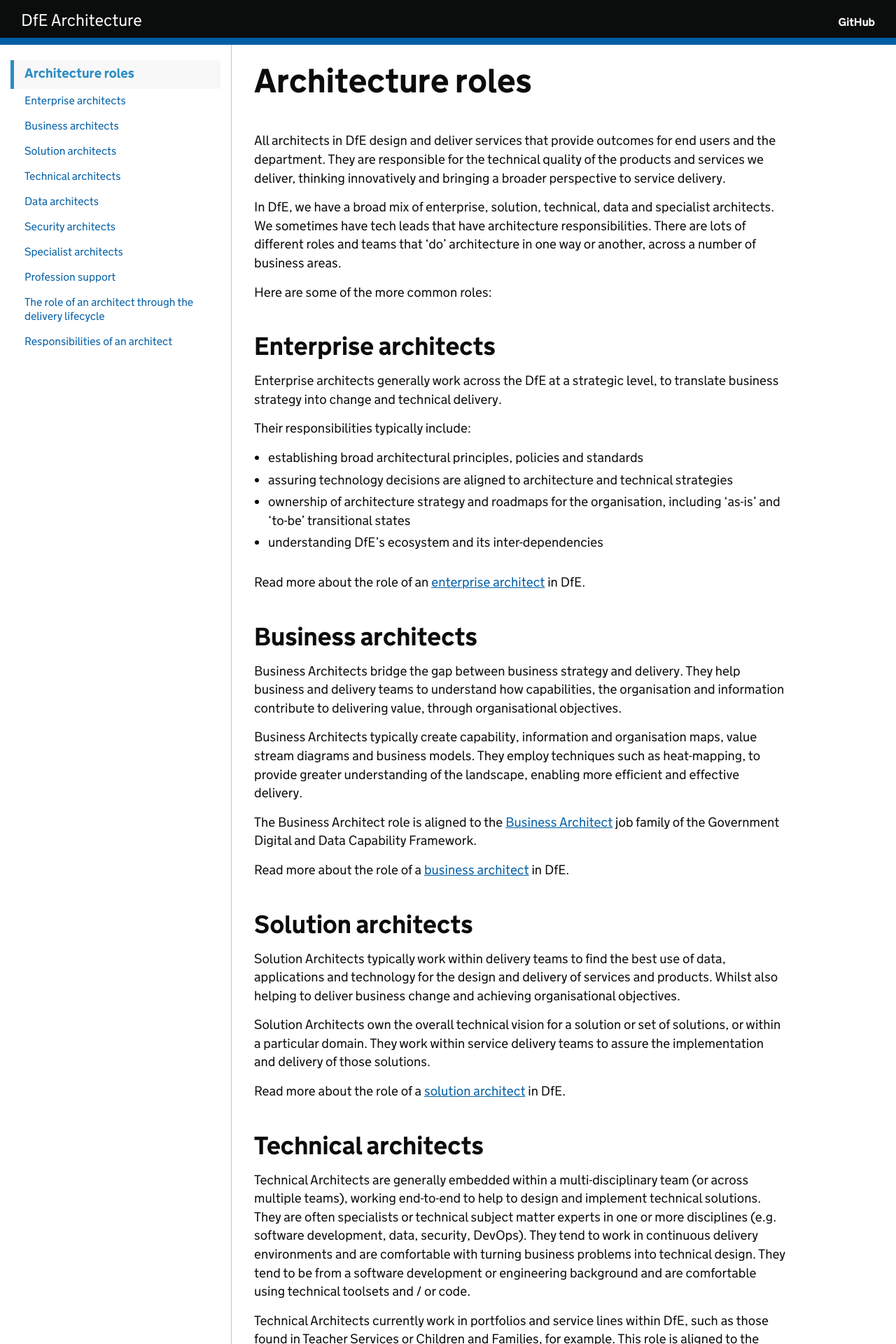
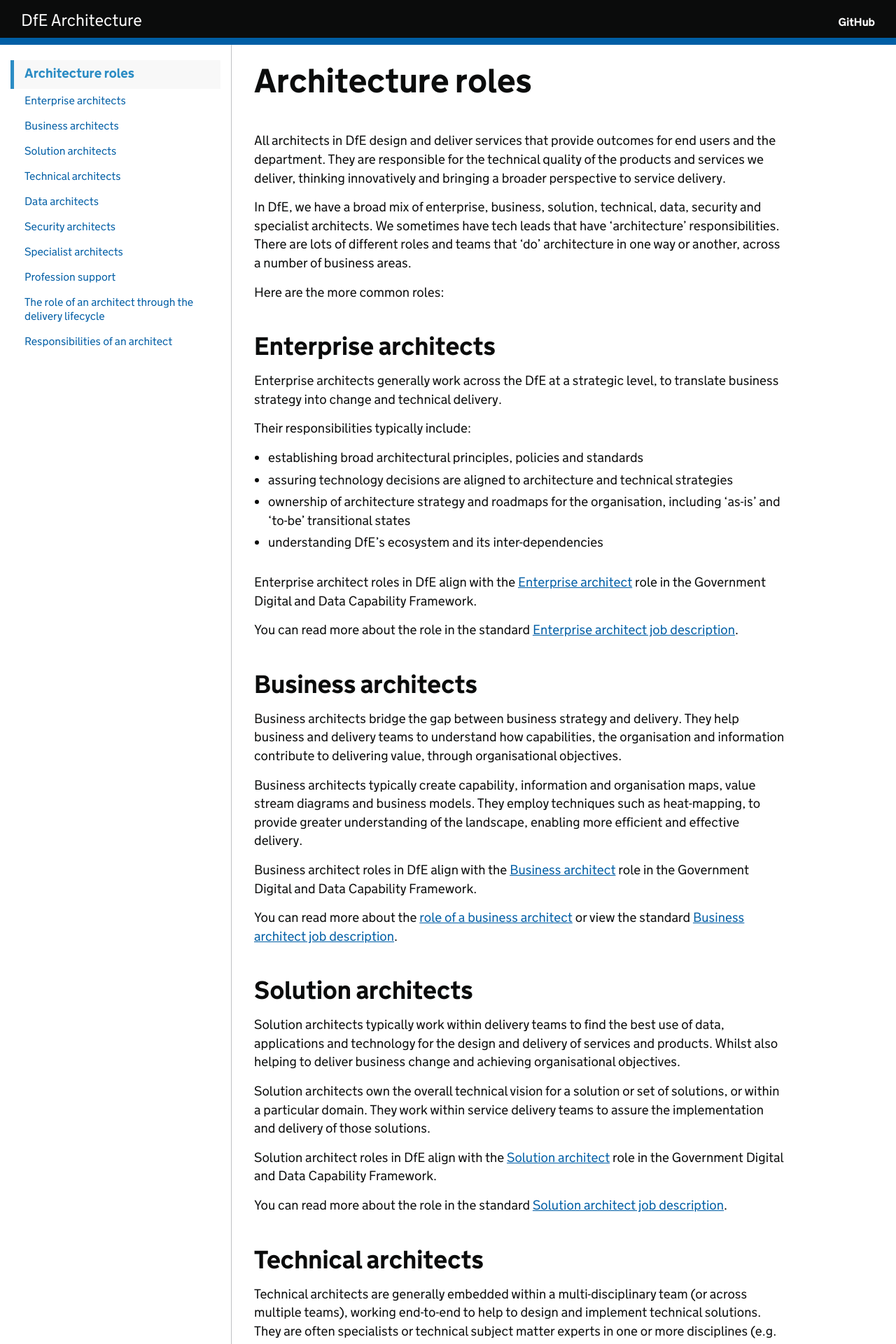
Before and after one commit to DFE-Digital/architecture, a Jekyll site: the page built from profession/architecture-roles.md, in a window 1280 px wide. Shown: the top 1920 px of the page at 70% size. Built offline with Jekyll 4.4.1, drawn with Linux system fonts in a browser that asks for light colours; our own code applies the rules of GitHub Pages for plain Markdown files; some of the changed text lies outside the part shown.

Commit message:
Add links to job descriptions, clarify roles

```diff
--- a/profession/architecture-roles.md
+++ b/profession/architecture-roles.md
@@ -7,9 +7,9 @@ expires: 2024-12-01
 
 All architects in DfE design and deliver services that provide outcomes for end users and the department. They are responsible for the technical quality of the products and services we deliver, thinking innovatively and bringing a broader perspective to service delivery.
 
-In DfE, we have a broad mix of enterprise, solution, technical, data and specialist architects. We sometimes have tech leads that have architecture responsibilities. There are lots of different roles and teams that 'do' architecture in one way or another, across a number of business areas.
+In DfE, we have a broad mix of enterprise, business, solution, technical, data, security and specialist architects. We sometimes have tech leads that have 'architecture' responsibilities. There are lots of different roles and teams that 'do' architecture in one way or another, across a number of business areas.
 
-Here are some of the more common roles:
+Here are the more common roles:
 
 ## Enterprise architects
 
@@ -22,39 +22,43 @@ Their responsibilities typically include:
 - ownership of architecture strategy and roadmaps for the organisation, including ‘as-is’ and ‘to-be’ transitional states
 - understanding DfE's ecosystem and its inter-dependencies
 
-Read more about the role of an [enterprise architect](https://job-descriptions.education.gov.uk/architects/enterprise-architect/) in DfE.
+Enterprise architect roles in DfE align with the [Enterprise architect](https://ddat-capability-framework.service.gov.uk/role/enterprise-architect) role in the Government Digital and Data Capability Framework.
+
+You can read more about the role in the standard [Enterprise architect job description](https://job-descriptions.education.gov.uk/architects/enterprise-architect/).
 
 ## Business architects
 
-Business Architects bridge the gap between business strategy and delivery. They help business and delivery teams to understand how capabilities, the organisation and information contribute to delivering value, through organisational objectives.
+Business architects bridge the gap between business strategy and delivery. They help business and delivery teams to understand how capabilities, the organisation and information contribute to delivering value, through organisational objectives.
 
-Business Architects typically create capability, information and organisation maps, value stream diagrams and business models. They employ techniques such as heat-mapping, to provide greater understanding of the landscape, enabling more efficient and effective delivery.
+Business architects typically create capability, information and organisation maps, value stream diagrams and business models. They employ techniques such as heat-mapping, to provide greater understanding of the landscape, enabling more efficient and effective delivery.
 
-The Business Architect role is aligned to the [Business Architect](https://ddat-capability-framework.service.gov.uk/role/business-architect) job family of the Government Digital and Data Capability Framework.
+Business architect roles in DfE align with the [Business architect](https://ddat-capability-framework.service.gov.uk/role/business-architect) role in the Government Digital and Data Capability Framework.
 
-Read more about the role of a [business architect](business-architecture) in DfE.
+You can read more about the [role of a business architect](../business-architecture) or view the standard [Business architect job description](https://job-descriptions.education.gov.uk/architects/business-architect/).
 
 ## Solution architects
 
-Solution Architects typically work within delivery teams to find the best use of data, applications and technology for the design and delivery of services and products. Whilst also helping to deliver business change and achieving organisational objectives.
+Solution architects typically work within delivery teams to find the best use of data, applications and technology for the design and delivery of services and products. Whilst also helping to deliver business change and achieving organisational objectives.
 
-Solution Architects own the overall technical vision for a solution or set of solutions, or within a particular domain. They work within service delivery teams to assure the implementation and delivery of those solutions.
+Solution architects own the overall technical vision for a solution or set of solutions, or within a particular domain. They work within service delivery teams to assure the implementation and delivery of those solutions.
 
-Read more about the role of a [solution architect](https://job-descriptions.education.gov.uk/architects/solution-architect/) in DfE.
+Solution architect roles in DfE align with the [Solution architect](https://ddat-capability-framework.service.gov.uk/role/solution-architect) role in the Government Digital and Data Capability Framework.
+
+You can read more about the role in the standard [Solution architect job description](https://job-descriptions.education.gov.uk/architects/solution-architect/).
 
 ## Technical architects
 
-Technical Architects are generally embedded within a multi-disciplinary team (or across multiple teams), working end-to-end to help to design and implement technical solutions. They are often specialists or technical subject matter experts in one or more disciplines (e.g. software development, data, security, DevOps). They tend to work in continuous delivery environments and are comfortable with turning business problems into technical design. They tend to be from a software development or engineering background and are comfortable using technical toolsets and / or code.
+Technical architects are generally embedded within a multi-disciplinary team (or across multiple teams), working end-to-end to help to design and implement technical solutions. They are often specialists or technical subject matter experts in one or more disciplines (e.g. software development, data, security, DevOps). They tend to work in continuous delivery environments and are comfortable with turning business problems into technical design. They tend to be from a software development or engineering background and are comfortable using technical toolsets and / or code.
 
-Technical Architects currently work in portfolios and service lines within DfE, such as those found in Teacher Services or Children and Families, for example. This role is aligned to the [Technical Architect](https://ddat-capability-framework.service.gov.uk/role/technical-architect) job family of the Government Digital and Data Capability Framework.
+Technical architects typically work in portfolios and service lines within DfE, such as those found in Teacher Services or Children and Families, for example. This role is aligns with the [Technical architect](https://ddat-capability-framework.service.gov.uk/role/technical-architect) role in the Government Digital and Data Capability Framework.
 
-Read more about the role of a [technical architect](https://job-descriptions.education.gov.uk/architects/technical-architect/) in DfE.
+You can read more about the role in the standard [Technical Architect job description](https://job-descriptions.education.gov.uk/architects/technical-architect/).
 
 ## Data architects
 
-Data architects set the vision for DfE’s use of data, through data design, to meet business needs. They design and build data models to fulfil the strategic data needs of the business, as defined by the Chief Data Architect.
+Data architects set the vision for DfE’s use of data, through data design, to meet business needs. They design and build data models to fulfil the strategic data needs of the business.
 
-For more information, have a look at the [data architecture](https://educationgovuk.sharepoint.com/sites/lvedfe00108/) site.
+For more information, have a look at the [DfE data architecture](https://educationgovuk.sharepoint.com/sites/lvedfe00108/) site.
 
 ## Security architects
 
@@ -66,7 +70,7 @@ Security architects design, build and assure the security of solutions. In DfE,
 - advise on important security-related technologies and assess the risk associated with proposed changes
 - inspire and influence others to execute security principles
 
-This role is aligned to the [Security Architect](https://ddat-capability-framework.service.gov.uk/role/security-architect) job family of the Government Digital and Data Capability Framework.
+This role aligns with the [Security Architect](https://ddat-capability-framework.service.gov.uk/role/security-architect) role in the Government Digital and Data Capability Framework.
 
 ## Specialist architects
 
```
